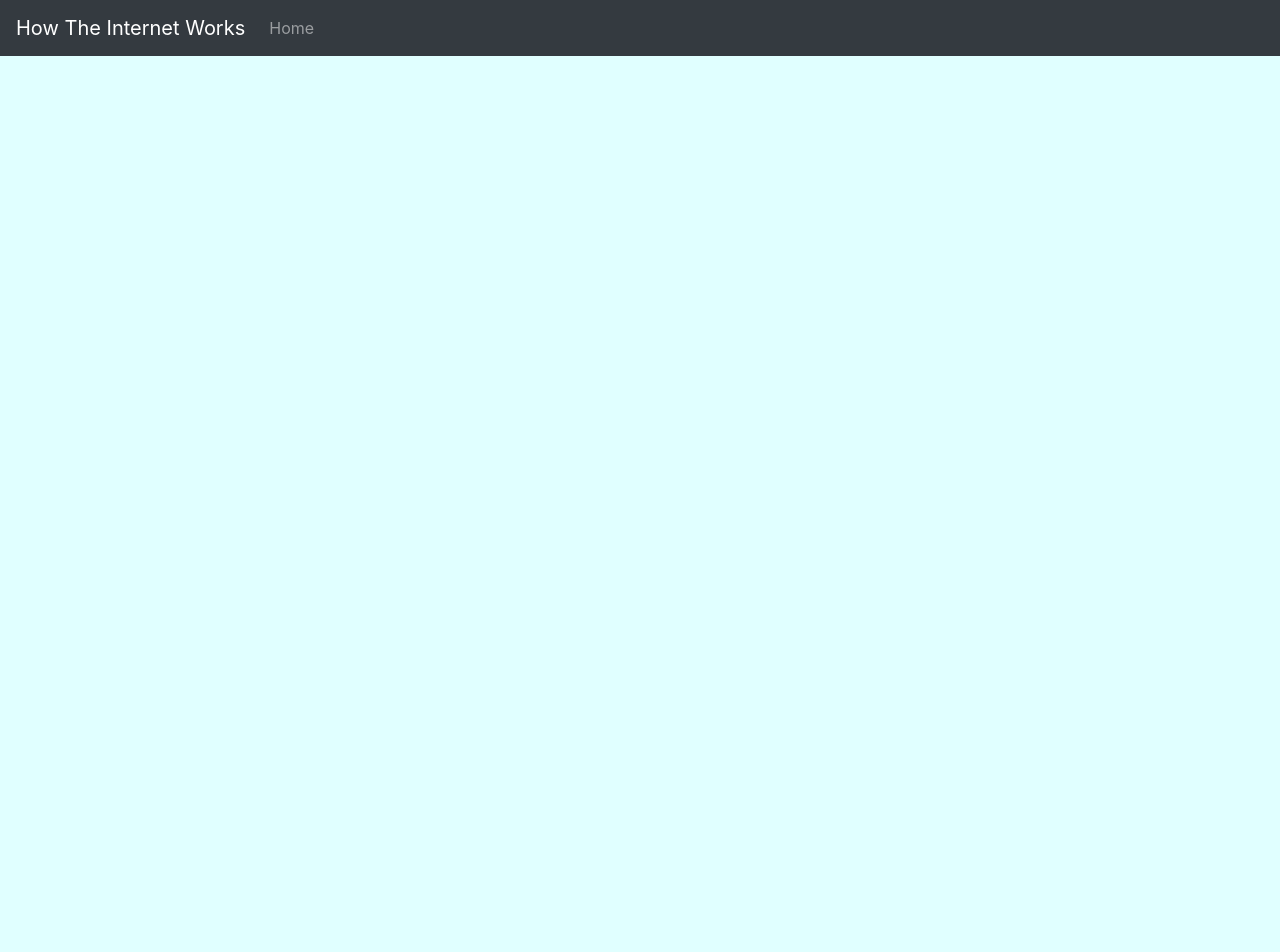
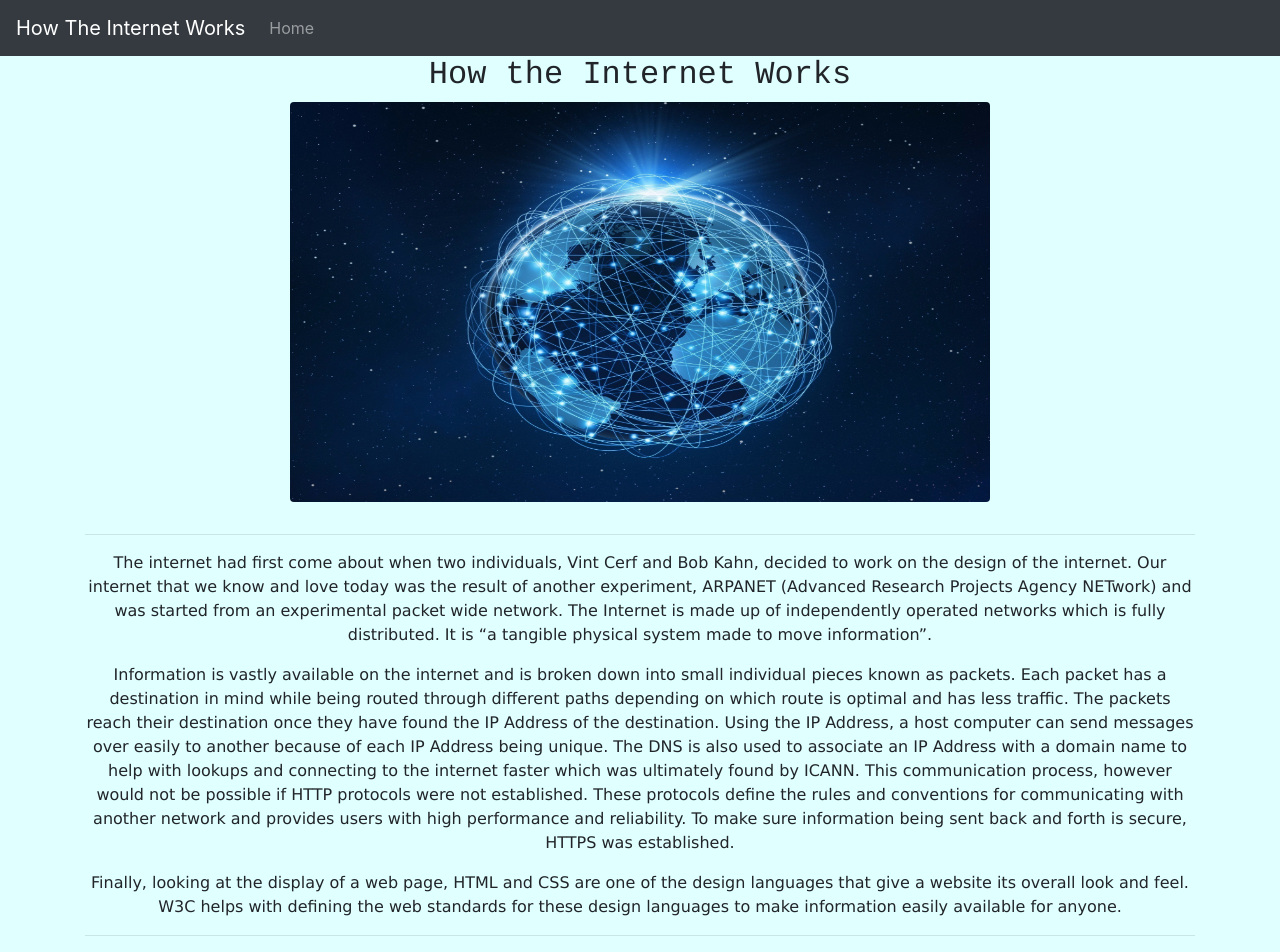
Before and after one commit to jv265/how-the-internet-works, a plain HTML site: page index.html in a window 1280 px wide. Before the commit the page ends 800 px from the top, so only its background shows below. Drawn offline with nearby package versions, Linux system fonts and the light colour scheme.

Commit message:
Feature: Defined content for home page

```diff
--- a/index.html
+++ b/index.html
@@ -28,5 +28,43 @@
         </div>
     </div>
 </nav>
+<div class="container">
+    <div style="text-align: center">
+        <h2 style="font-family: Courier">
+            How the Internet Works
+        </h2>
+    </div>
+    <div style="text-align: center">
+        <img src="images/the-internet.jpeg" alt="the-internet" class="rounded" width="700" height="400">
+        <div class="pt-3">
+            <hr>
+            <p style="font-family:verdana,serif">
+                The internet had first come about when two individuals, Vint Cerf and Bob Kahn, decided to work on the
+                design of the internet. Our internet that we know and love today was the result of another experiment,
+                ARPANET (Advanced Research Projects Agency NETwork) and was started from an experimental packet wide
+                network. The Internet is made up of independently operated networks which is fully distributed. It is
+                “a tangible physical system made to move information”.
+            </p>
+            <p style="font-family:verdana,serif">
+                Information is vastly available on the internet and is broken down into small individual pieces known as
+                packets. Each packet has a destination in mind while being routed through different paths depending on
+                which route is optimal and has less traffic. The packets reach their destination once they have found
+                the IP Address of the destination. Using the IP Address, a host computer can send messages over easily to
+                another because of each IP Address being unique. The DNS is also used to associate an IP Address with a
+                domain name to help with lookups and connecting to the internet faster which was ultimately found by ICANN.
+                This communication process, however would not be possible if HTTP protocols were not established. These
+                protocols define the rules and conventions for communicating with another network and provides users with
+                high performance and reliability. To make sure information being sent back and forth is secure, HTTPS
+                was established.
+            </p>
+            <p style="font-family:verdana,serif">
+                Finally, looking at the display of a web page, HTML and CSS are one of the design languages that give a
+                website its overall look and feel. W3C helps with defining the web standards for these design languages
+                to make information easily available for anyone.
+            </p>
+            <hr>
+        </div>
+    </div>
+</div>
 </body>
 </html>
```
